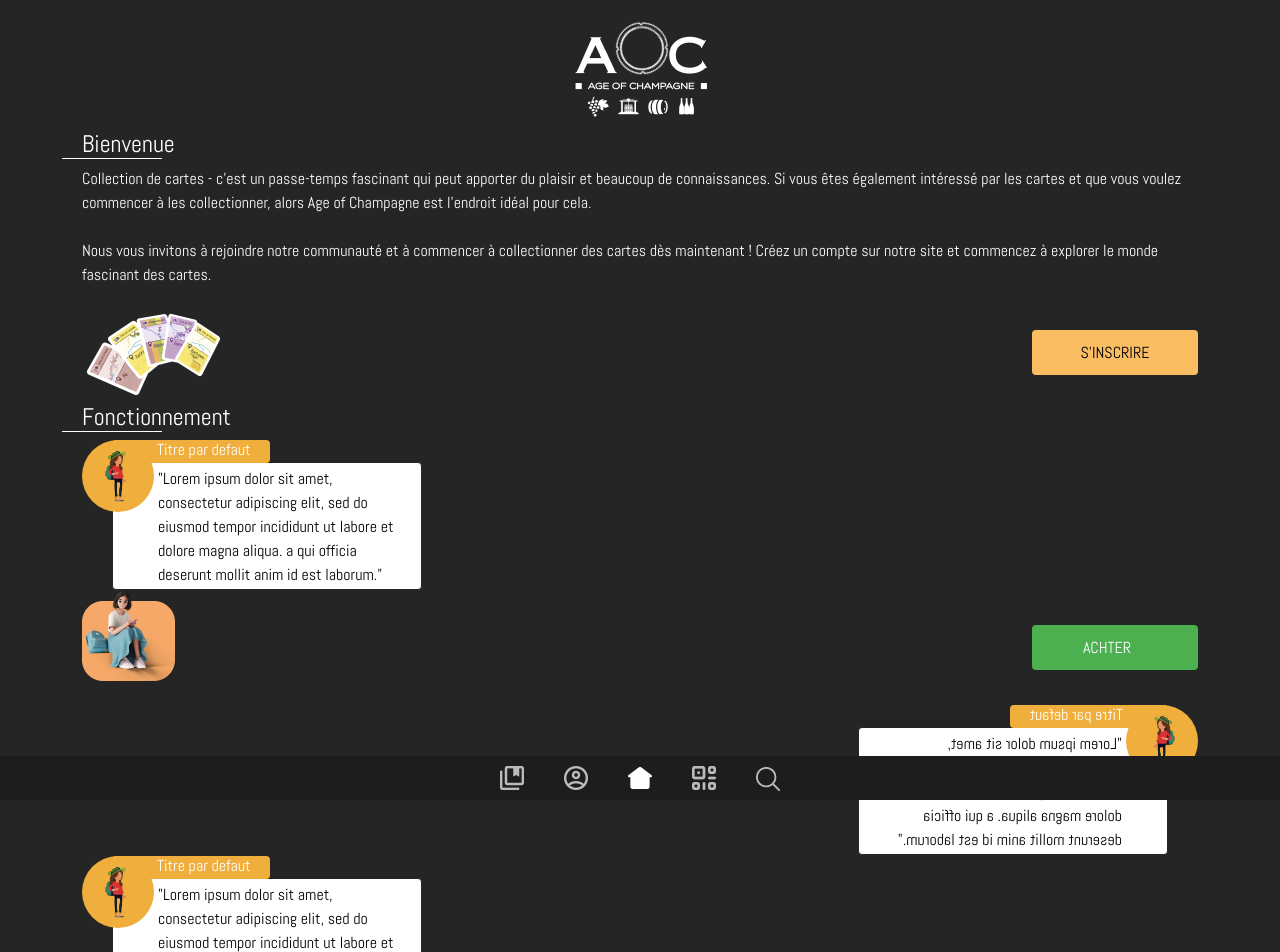
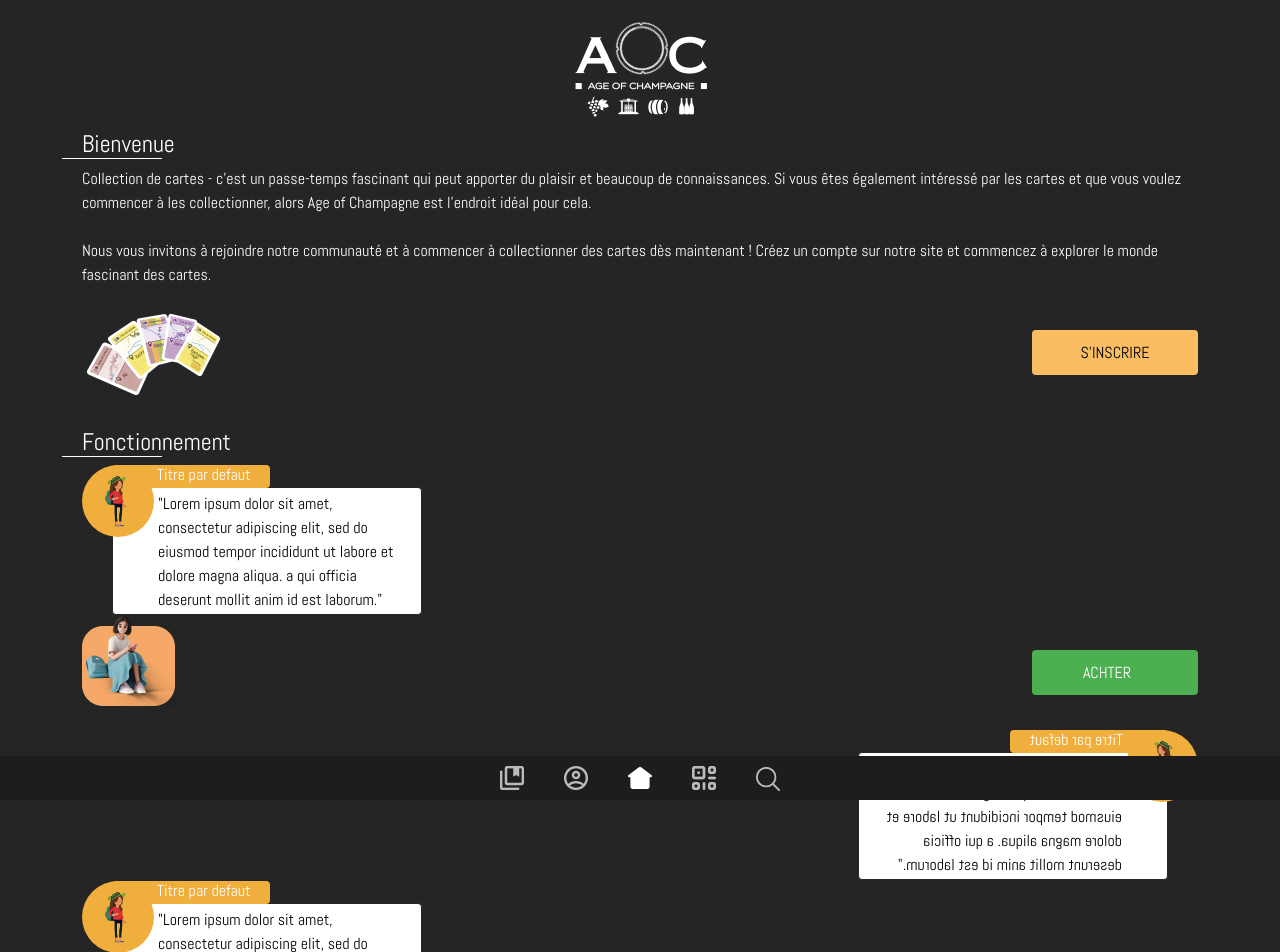
Before and after one commit to AGE-OF-CHAMPAGNE/Age-Of-Champagne-Front, a React (Vite) app: page / in a window 1280 px wide. Shown: the top 952 px of the page. Built offline with nearby package versions, Linux system fonts and the light colour scheme; some icons are missing.

Commit message:
ajout des styles css complémentaires

```diff
--- a/src/App.css
+++ b/src/App.css
@@ -11,7 +11,15 @@ ul {
   list-style-type: none;
 }
 
+p {
+  color: var(--color);
+}
+section {
+  position: relative;
+  margin-bottom: 25px;
+}
 #root {
+  margin-bottom: 44px;
   position: relative;
   width: 100%;
   min-height: 100vh;
```
